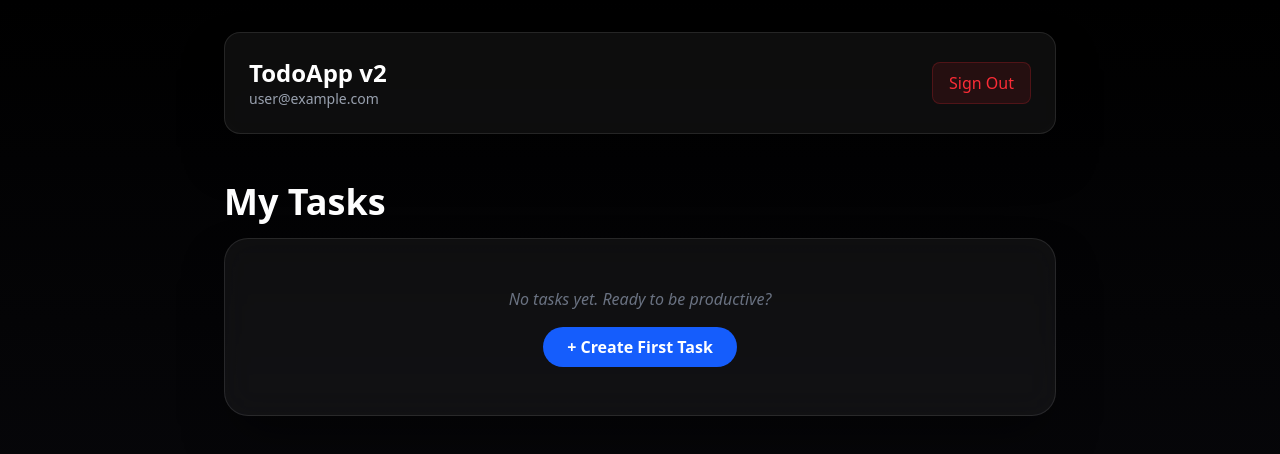
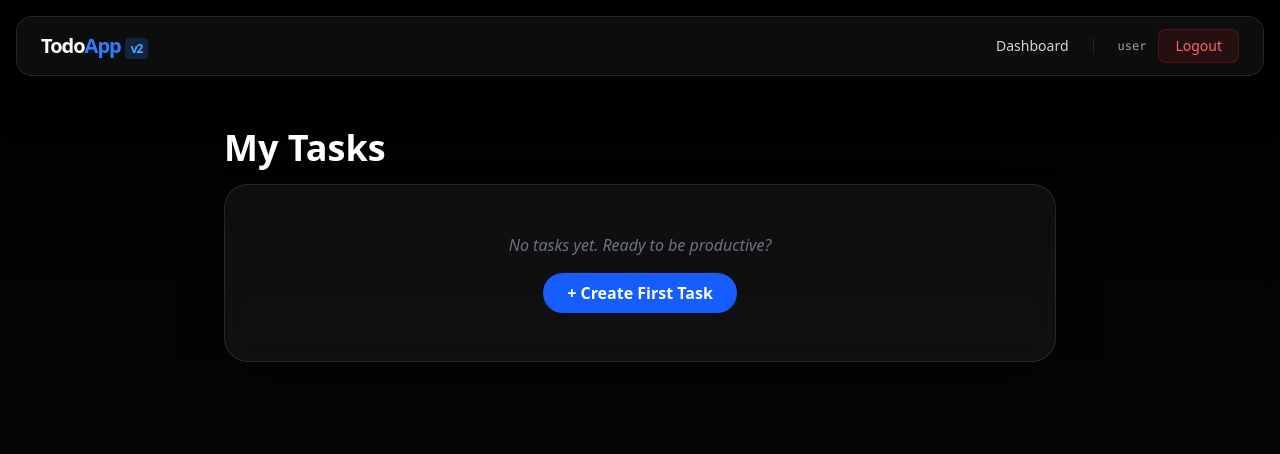
Before and after one commit to almustansir/todoapp-v2, a Next.js app: page /dashboard in a window 1280 px wide. Shown: the top 454 px of the page. Built offline with nearby package versions, Linux system fonts and the light colour scheme; no server answers; sample sign-in values are in the browser's storage.

Commit message:
Navbar Added

```diff
--- a/src/app/dashboard/page.tsx
+++ b/src/app/dashboard/page.tsx
@@ -30,19 +30,6 @@ export default function Dashboard() {
 
   return (
     <div className="p-8 max-w-4xl mx-auto">
-      <header className="flex justify-between items-center mb-12 glass p-6 rounded-2xl">
-        <div>
-          <h1 className="text-2xl font-bold">TodoApp v2</h1>
-          <p className="text-sm text-gray-400">{user.email}</p>
-        </div>
-        <button
-          onClick={handleLogout}
-          className="px-4 py-2 bg-red-500/10 text-red-500 border border-red-500/20 rounded-lg hover:bg-red-500 hover:text-white transition"
-        >
-          Sign Out
-        </button>
-      </header>
-
       <main>
         <h2 className="text-4xl font-bold mb-4">My Tasks</h2>
         <div className="glass p-12 rounded-3xl border-dashed border-2 border-white/5 text-center">
--- a/src/app/layout.tsx
+++ b/src/app/layout.tsx
@@ -1,3 +1,4 @@
+import Navbar from "@/components/layout/Navbar";
 import { AuthProvider } from "@/context/AuthContext";
 import "./globals.css";
 
@@ -9,7 +10,11 @@ export default function RootLayout({
   return (
     <html lang="en">
       <body>
-        <AuthProvider>{children}</AuthProvider>
+        <AuthProvider>
+          <Navbar />
+          {/* pt-24 provides space for the fixed navbar */}
+          <main className="pt-24 px-4">{children}</main>
+        </AuthProvider>
       </body>
     </html>
   );
--- /dev/null
+++ b/src/components/layout/Navbar.tsx
@@ -0,0 +1,75 @@
+"use client";
+
+import Link from "next/link";
+import { useAuth } from "@/context/AuthContext";
+import { auth } from "@/lib/firebase/config";
+import { signOut } from "firebase/auth";
+import { useRouter } from "next/navigation";
+
+export default function Navbar() {
+  const { user } = useAuth();
+  const router = useRouter();
+
+  const handleLogout = async () => {
+    await signOut(auth);
+    router.push("/");
+  };
+
+  return (
+    <nav className="fixed top-4 inset-x-4 z-50">
+      <div className="max-w-7xl mx-auto glass px-6 py-3 rounded-2xl flex items-center justify-between">
+        {/* Logo */}
+        <Link
+          href={user ? "/dashboard" : "/"}
+          className="text-xl font-bold tracking-tighter hover:opacity-80 transition"
+        >
+          Todo<span className="text-blue-500">App</span>
+          <span className="text-xs ml-1 bg-blue-500/20 text-blue-400 px-1.5 py-0.5 rounded">
+            v2
+          </span>
+        </Link>
+
+        {/* Navigation Links */}
+        <div className="flex items-center gap-6">
+          {user ? (
+            <>
+              <Link
+                href="/dashboard"
+                className="text-sm font-medium text-gray-300 hover:text-white transition"
+              >
+                Dashboard
+              </Link>
+              <div className="h-4 w-px bg-white/10" />
+              <div className="flex items-center gap-3">
+                <span className="hidden sm:block text-xs text-gray-400 font-mono">
+                  {user.email?.split("@")[0]}
+                </span>
+                <button
+                  onClick={handleLogout}
+                  className="text-sm px-4 py-1.5 rounded-lg bg-red-500/10 text-red-400 border border-red-500/20 hover:bg-red-500 hover:text-white transition"
+                >
+                  Logout
+                </button>
+              </div>
+            </>
+          ) : (
+            <>
+              <Link
+                href="/"
+                className="text-sm font-medium text-gray-300 hover:text-white transition"
+              >
+                Home
+              </Link>
+              <Link
+                href="/auth"
+                className="text-sm px-5 py-2 rounded-xl bg-white text-black font-bold hover:bg-gray-200 transition"
+              >
+                Sign In
+              </Link>
+            </>
+          )}
+        </div>
+      </div>
+    </nav>
+  );
+}
```
